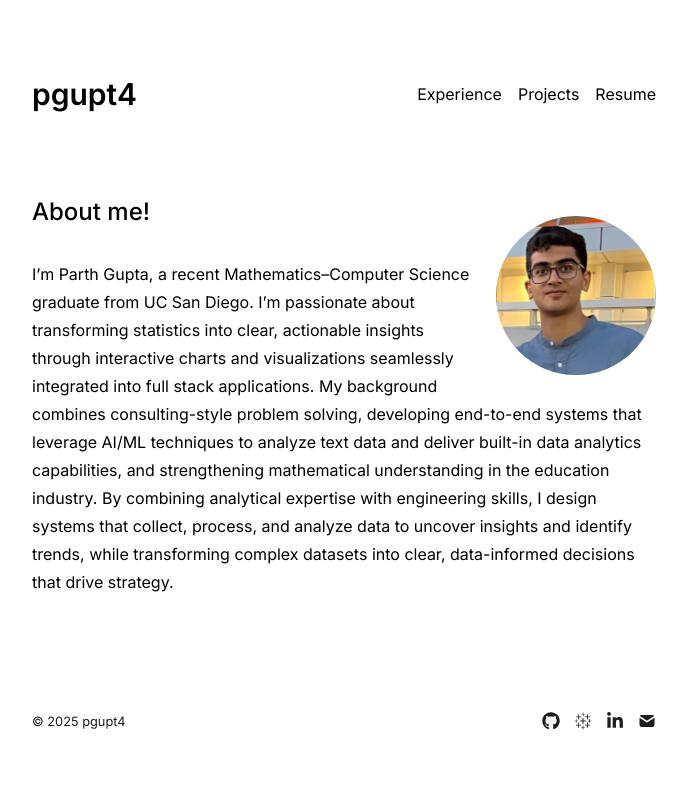
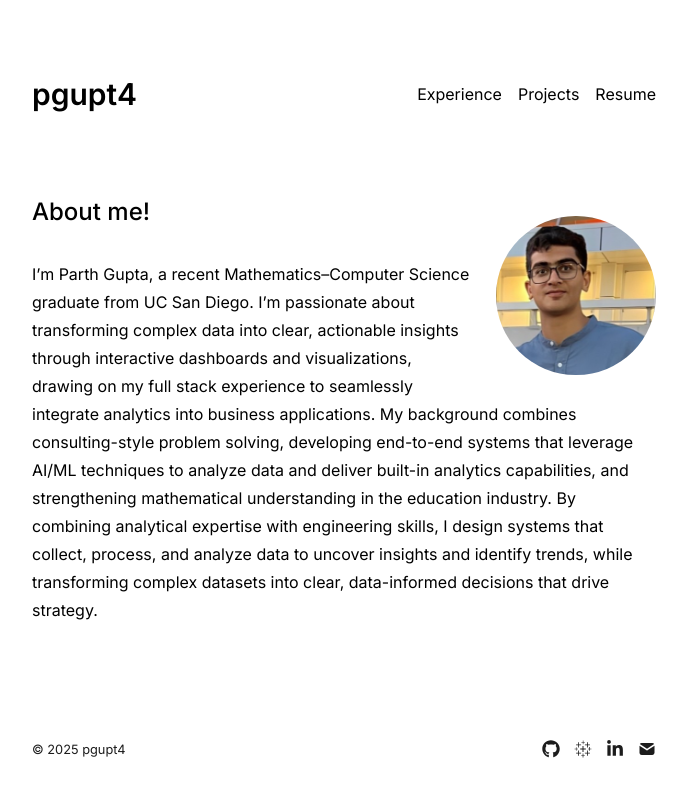
Before and after one commit to pGUPT4/personal-website, a Next.js app: page / in a window 1280 px wide. Shown: the top 796 px of the page, without its empty margins (296-983 px from the left). Built offline with nearby package versions, Linux system fonts and the light colour scheme.

Commit message:
Update about me and resume

```diff
--- a/app/page.tsx
+++ b/app/page.tsx
@@ -17,7 +17,7 @@ export default function Page() {
       </h1>
       <div className="prose prose-neutral dark:prose-invert">
         <p>
-          I’m Parth Gupta, a recent Mathematics–Computer Science graduate from UC San Diego. I’m passionate about transforming statistics into clear, actionable insights through interactive charts and visualizations seamlessly integrated into full stack applications. My background combines consulting-style problem solving, developing end-to-end systems that leverage AI/ML techniques to analyze text data and deliver built-in data analytics capabilities, and strengthening mathematical understanding in the education industry. By combining analytical expertise with engineering skills, I design systems that collect, process, and analyze data to uncover insights and identify trends, while transforming complex datasets into clear, data-informed decisions that drive strategy.
+          I’m Parth Gupta, a recent Mathematics–Computer Science graduate from UC San Diego. I’m passionate about transforming complex data into clear, actionable insights through interactive dashboards and visualizations, drawing on my full stack experience to seamlessly integrate analytics into business applications. My background combines consulting-style problem solving, developing end-to-end systems that leverage AI/ML techniques to analyze data and deliver built-in analytics capabilities, and strengthening mathematical understanding in the education industry. By combining analytical expertise with engineering skills, I design systems that collect, process, and analyze data to uncover insights and identify trends, while transforming complex datasets into clear, data-informed decisions that drive strategy.
         </p>
       </div>
     </section>
```
Also changed, not shown: 1 other file (tests, documents, lock files or other folders).
